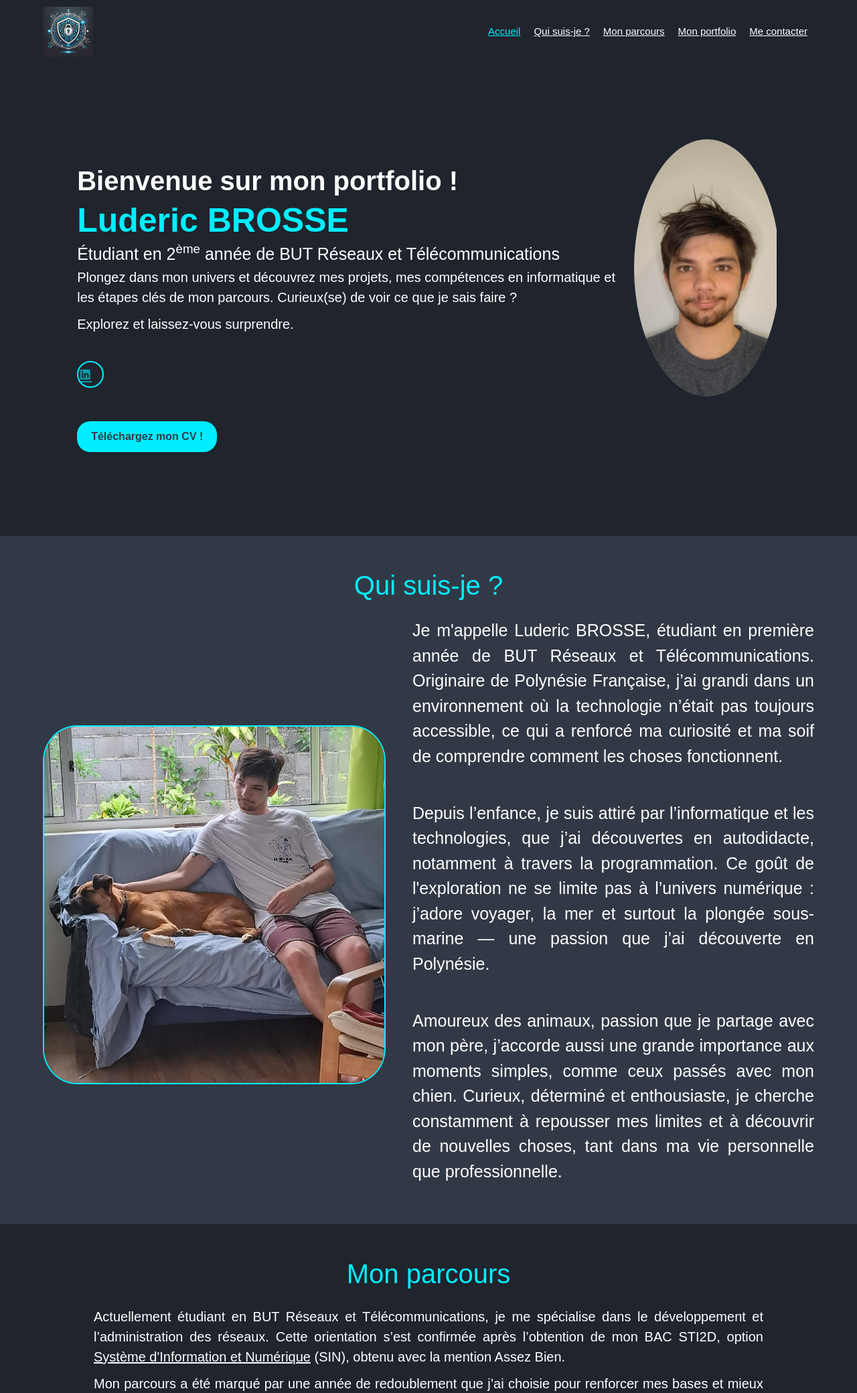
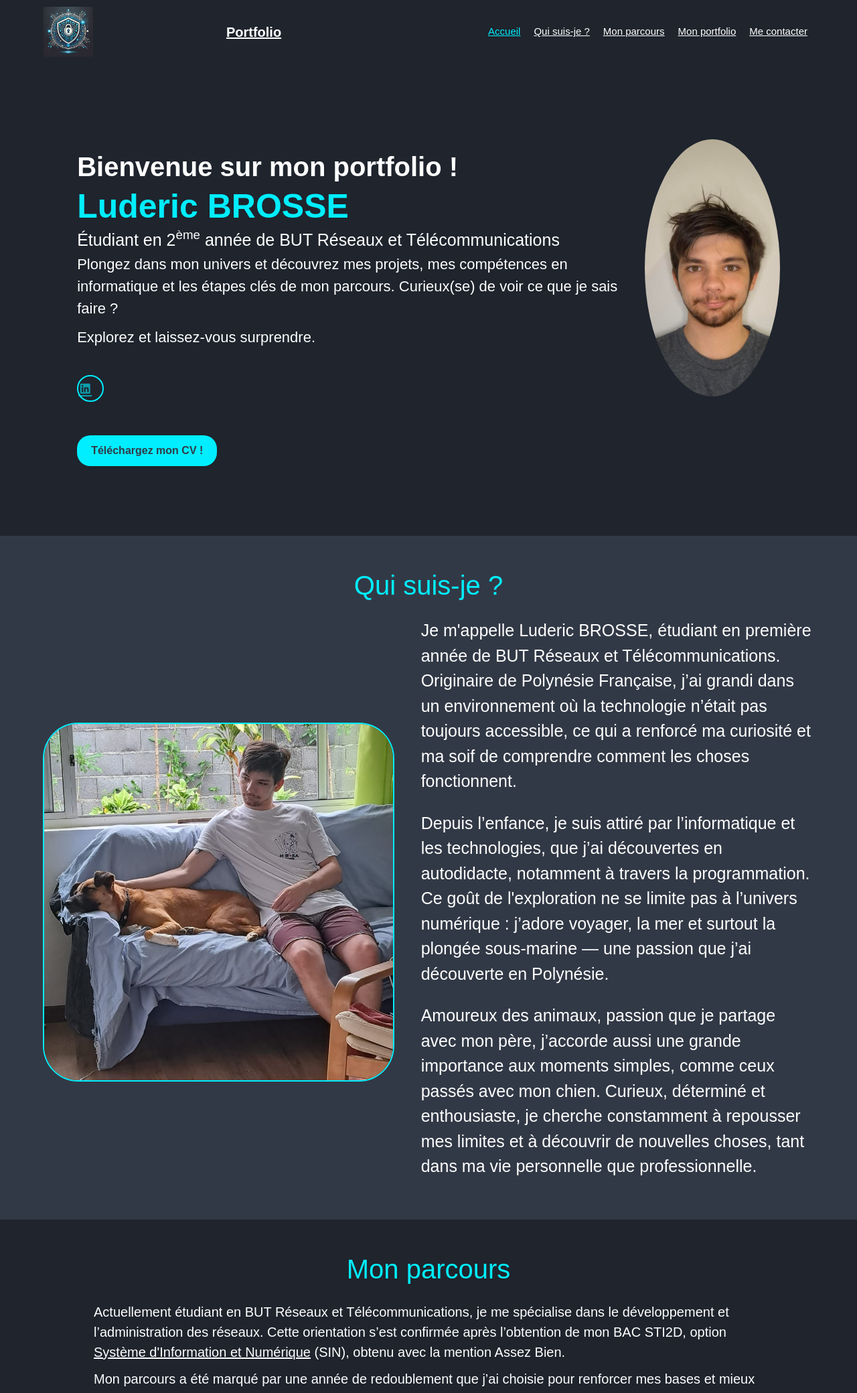
Before and after one commit to LudericBROSSE/LudericBROSSEPortfolio, a PHP site: page / in a window 1280 px wide. Shown: the top 2080 px of the page at 67% size. Run offline with PHP 8.4, Linux system fonts and the light colour scheme.

Commit message:
Update style.css

```diff
--- a/style.css
+++ b/style.css
@@ -54,8 +55,10 @@ h4 {
   font-size: 2rem;
   font-weight: 600;
   cursor: default;
-  margin-left: -100rem;
+  margin-left: -10rem; /* Adjusted for better alignment */
+  color: var(--text-color); /* Added to ensure visibility */
 }
+
 
 .navbar a {
   font-size: 1.5rem;
@@ -106,14 +108,12 @@ h4 {
   display: flex;
   justify-content: center;
   align-items: center;
-
 }
 
 .home-img-cerlce img {
   width: 100%;
   min-height: 100%;
   object-fit: cover;
-  margin-left: -1rem;
 }
 
 .social-media a {
@@ -154,9 +154,10 @@ h4 {
   color: var(--main-color);
 }
 
-.home p {
-  font-size: 2rem;
+.home-content p {
+  font-size: 2.2rem; /* Taille de police augmentée */
 }
+
 
 .home h2 {
   font-size: 2.5rem;
@@ -195,13 +196,13 @@ h4 {
   gap: 2rem;
   width: 100%;
   flex-direction: row-reverse;
-  padding: 0 5%; /* Add horizontal padding */
+  padding: 0 5%;
 }
 
-.about-text {
+.about-text p {
   font-size: 2.5rem;
   max-width: 600px;
-  text-align: justify; /* Justify text for better readability */
+  text-align: left; /* Changé de justify à left */
 }
 
 .about-img {
@@ -224,29 +224,27 @@ h4 {
   border-radius: 10%;
 }
 
-
 .Mon_parcours {
   display: flex;
   flex-direction: column;
   align-items: center;
   font-family: Arial, sans-serif;
-  padding: 5rem 0; /* Add padding for spacing */
+  padding: 5rem 2rem; /* Adjusted padding */
 }
 
-.Mon_parcours p {
-  font-size: 2.5rem;
+.Mon_parcours .content p {
+  font-size: 2rem;
   max-width: 100rem;
-  text-align: justify; /* Justify text for better readability */
+  text-align: left; /* Changé de justify à left */
 }
 
 .timeline {
   display: flex;
   justify-content: center;
-  align-items: flex-start; /* Align items to the top */
+  align-items: flex-start;
   gap: 2rem;
   flex-wrap: wrap;
-  padding: 0 5%; /* Add horizontal padding */
-
+  padding: 0 5%;
 }
 
 .timeline-content {
@@ -618,22 +627,6 @@ h4 {
   .contact .contact-content {
     flex-direction: column;
   }
-}
-
-.Mon_parcours {
-  display: flex;
-  flex-direction: column;
-  align-items: center;
-  font-family: Arial, sans-serif;
-  padding: 5rem 0; /* Add padding for spacing */
-  margin-left: 2rem;
-  margin-right: 2rem;
-}
-
-.Mon_parcours p {
-  font-size: 2rem;
-  max-width: 100rem;
-  text-align: justify; /* Justify text for better readability */
 }
 
 /* Petits téléphones (max 480px) */
```
Also changed, not shown: other parts of style.css (+44 -34 lines).
